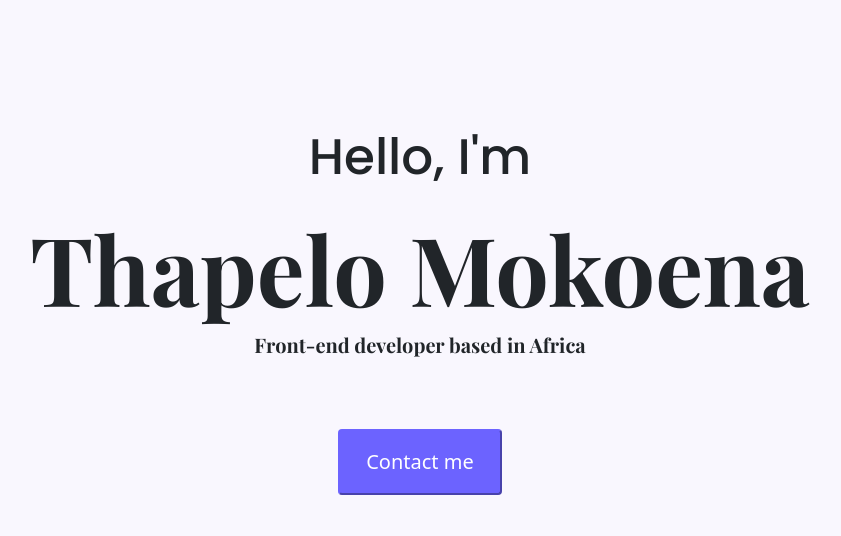
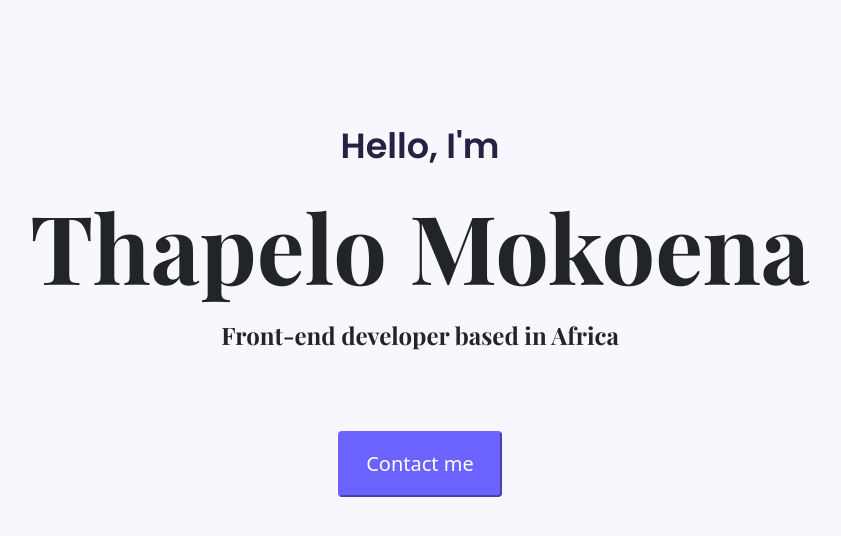
Before and after one commit to ThapeloM01/My-Portfolio-Project, a plain HTML site: page index.html in a window 1280 px wide. Shown: the whole page, without its empty margins (220-1061 px from the left). Drawn offline with nearby package versions, Linux system fonts and the light colour scheme; a web font is replaced by a local one.

Commit message:
added styling to my paragraph and h2

```diff
--- a/style.css
+++ b/style.css
@@ -17,11 +17,15 @@ font-weight: bold;
 }
 h2{
     font-family: var(--headind-font-family);
-     font-size: 20px;
+     font-size: 24px;
+     line-height: 2;
+     font-weight: normal;
 }
 
 p {
-    font-size: 50px;
+    font-size: 35px;
+    color: #272142;
+    font-weight: bold;
 font-family: var(--paragraph-font-family)
 }
 button {
```
